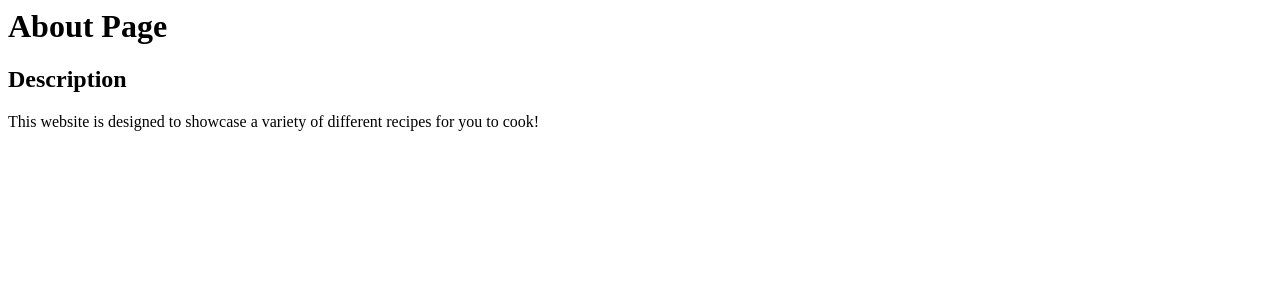
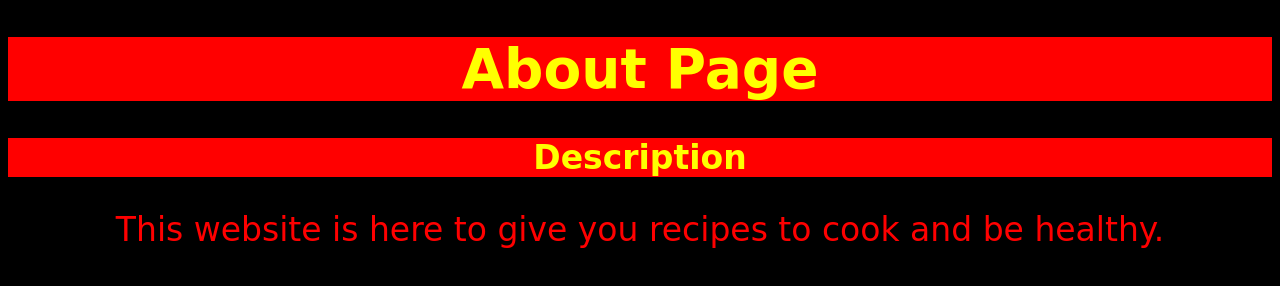
Before and after one commit to MaxwellBlander/odin-recipes, a plain HTML site: page about.html in a window 1280 px wide. Drawn offline with Linux system fonts and the light colour scheme.

Commit message:
Change about page to have css styling This commit gives the about page matching style to the rest of the website for good looking uniformity.

```diff
--- a/about.html
+++ b/about.html
@@ -1,4 +1,14 @@
-<h1>About Page</h1>
-<h2>Description</h2>
-
-<p>This website is designed to showcase a variety of different recipes for you to cook!</p>
+<!DOCTYPE html>
+<html lang="en">
+<head>
+    <meta charset="UTF-8">
+    <meta name="viewport" content="width=device-width, initial-scale=1.0">
+    <title>About Page</title>
+    <link rel="stylesheet" href="style.css">
+</head>
+<body>
+    <h1 class="yellowtxt font" id="header">About Page</h1>
+    <h2 class="yellowtxt font">Description</h2>
+    <p class="redtxt font">This website is here to give you recipes to cook and be healthy.</p>
+</body>
+</html>
```
